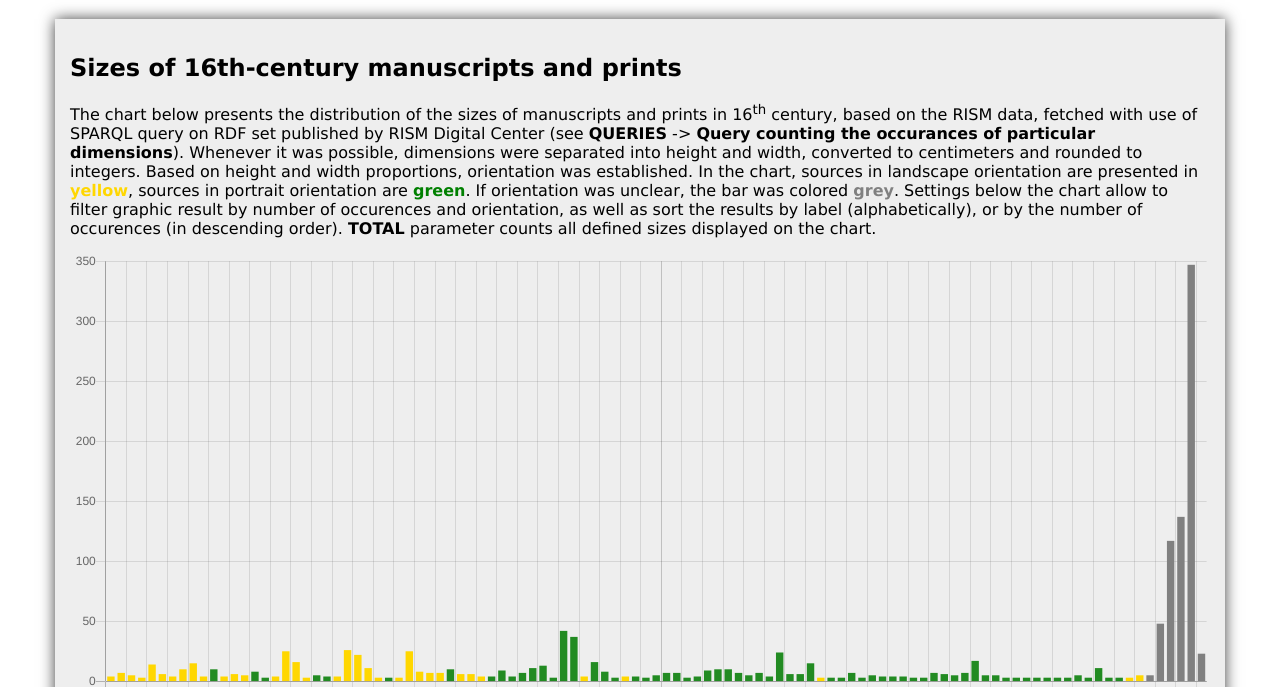
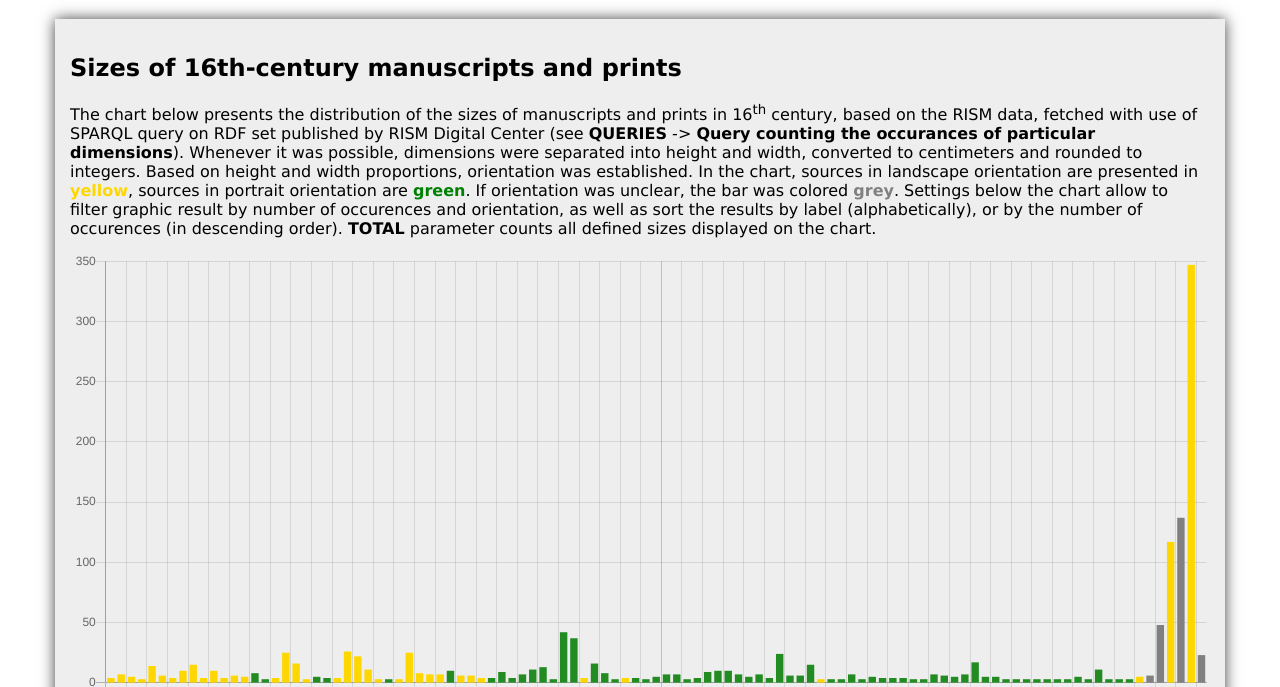
Before and after one commit to jacekiwaszko1/size-matters, a plain HTML site: page index.html in a window 1280 px wide. Both pictures are taken after a click on the element "CHARTS". Shown: the part 113-800 px from the top of the page. Drawn offline with nearby package versions, Linux system fonts and the light colour scheme; no server answers.

Commit message:
functions fixed

```diff
--- a/index.html
+++ b/index.html
@@ -67,7 +67,7 @@ select * where {
 
             </div>
             <div id="count_dimensions_settings" class="chart-settings">
-              <form class="chartsettings-form" action="" method="post" onchange="activateTab('charts', 'nav-charts')">
+              <form class="chartsettings-form" action="" method="post" onchange="activateTab('charts', 'nav-charts', 'count_dimensions_settings')">
                   <p class="label">Sort by:</p>
                   <input type="radio" id="sortby-label" name="sortby" value="label" onchange="toggleChecked('sortby-label')" checked>
                   <label for="sortby-label">label (default)</label>
--- a/size-matters.css
+++ b/size-matters.css
@@ -88,3 +88,11 @@ padding: 15px;
 margin: 15px;
 background-color: #eee;
 }
+
+code {
+  font-size: 18px;
+}
+
+pre {
+  background-color: #eee;
+}
--- a/size-matters.js
+++ b/size-matters.js
@@ -14,7 +14,7 @@ xhr.onload = () => {
     console.log(`Error: ${xhr.status}`);
   }
 };
-console.log(count_dimensions_json);
+//console.log(count_dimensions_json);
 //console.log(count_dimensions_json['results']['bindings'][0]['d']['value'], count_dimensions_json['results']['bindings'][0]['count']['value']);
 
 //get query for counting the dimiensions:
@@ -28,12 +28,12 @@ xhr_count_dimensions_query.onload = () => {
     const data = xhr_count_dimensions_query.response;
     console.log("data: ", data);
     count_dimensions_query = data;
-    //document.getElementById('count_dimensions_code').innerHTML = count_dimensions_query;
+    document.getElementById('count_dimensions_code').innerHTML = htmlSpecialChars(count_dimensions_query);
   } else {
     console.log(`Error: ${xhr_count_dimensions_query.status}`);
   }
 };
-console.log(count_dimensions_query);
+//console.log(count_dimensions_query);
 
 
 if ( window.history.replaceState ) {
@@ -41,7 +41,7 @@ if ( window.history.replaceState ) {
 }
 
 
-function activateTab(tabname, navtab) {
+function activateTab(tabname, navtab, from) {
   console.log(tabname);
   var tabs = document.getElementsByClassName('content-tab');
   for (var i = 0; i < tabs.length; i++) {
@@ -55,13 +55,17 @@ function activateTab(tabname, navtab) {
   tab.classList.remove('hidden');
 
   if (tabname == 'charts') {
-    prepareCountDimensions();
+    if (from == 'count_dimensions_settings') {
+      prepareCountDimensions(from);
+    } else {
+      prepareCountDimensions();
+    }
   }
 }
 
 
 function toggleChecked(id) {
-  console.log(id);
+  //console.log(id);
   if (id == 'sortby-label') {
     document.getElementById('sortby-label').setAttribute('checked', true);
     document.getElementById('sortby-count').removeAttribute('checked');
@@ -70,16 +74,100 @@ function toggleChecked(id) {
     document.getElementById('sortby-label').removeAttribute('checked');
   } else {
     if (document.getElementById(id).hasAttribute('checked')) {
-      console.log('uncheck ', id);
+      //console.log('uncheck ', id);
       document.getElementById(id).removeAttribute('checked');
     } else {
-      console.log('check ', id);
+      //console.log('check ', id);
       document.getElementById(id).setAttribute('checked', true);
     }
   }
 }
 
-function prepareCountDimensions() {
+function htmlSpecialChars(text) {
+    return text
+    .replace(/&/g, "&amp;")
+    .replace(/</g, "&lt;")
+    .replace(/>/g, "&gt;")
+    .replace(/"/g, "&quot;")
+    .replace(/'/g, "&apos;");
+}
+
+function parseDimensions(dimstring) {
+  let dimobj = {
+    'h': 0,
+    'w': 0,
+    'orientation': '',
+    'uniformed': ''
+  };
+
+  //remove all data in parenthesis
+  let repl = / *\([^)]*\)/g;
+  dimstring = dimstring.replace(repl, '');
+
+  //match all dimensions in string
+  let regex = /[0-9]+[,.]?[0-9]? ?[xX] ?[0-9]+[,.]?[0-9]? ?[cm]?m?/g;
+  let matched_dimensions = dimstring.match(regex);
+
+  //no actual dimensions find:
+  if (matched_dimensions == null) {
+    // generalized format information (in 4o, in 8o etc)
+    let nodim_orientation = 'unknown';
+    if (dimstring.match(/^in/) != null ) {
+      let uniformed = 'in-';
+      if (dimstring.match(/[0-9]+/) != null) {
+        uniformed += dimstring.match(/[0-9]+/)[0];
+      } else if (dimstring.match(/fol/) != null) {
+        uniformed += 'fol';
+      }
+      if (dimstring.match(/obl/) != null) {
+        uniformed += 'obl.';
+        nodim_orientation = 'landscape';
+      }
+      dimobj.h = undefined;
+      dimobj.w = undefined;
+      dimobj.orientation = nodim_orientation;
+      dimobj.uniformed = uniformed;
+    // no recognized dimension indication
+    } else {
+      dimobj.h = undefined;
+      dimobj.w = undefined;
+      dimobj.orientation = nodim_orientation;
+      dimobj.uniformed = dimstring.toLowerCase();
+    }
+  // found dimensions in expected format: h x w [unit], eg. 15,5 x 21 cm
+  } else {
+    // take only first of the dimensions
+    let dim = matched_dimensions[0];
+    dim = dim.replace(/^s+/, '').replace(/\s+$/);
+    let h = dim.replace(/ *[xX].*$/, '');
+    let w = dim.replace(/.*[xX] */, '').replace(/[^0-9]*$/, '');
+    h = h.replace(',', '.');
+    w = w.replace(',', '.');
+    if (h > 100 || w > 100) {
+      h = h/10;
+      w = w/10;
+    }
+    let orientation = '';
+    if (h > w) {
+      orientation = 'portrait';
+    } else if (w > h) {
+      orientation = 'landscape';
+    } else {
+      orientation = 'unknown';
+    }
+    uniformed = h + "x" + w;
+    dimobj.h = h;
+    dimobj.w = w;
+    dimobj.orientation = orientation;
+    dimobj.uniformed = uniformed;
+  }
+  //console.log(dimstring, dimobj);
+  return dimobj;
+}
+
+
+
+function prepareCountDimensions(from) {
   //console.log('drawing chars', count_dimensions_json);
   var xValues = [];
   var yValues = [];
@@ -89,86 +177,33 @@ function prepareCountDimensions() {
   for (var i = 0; i < count_dimensions_json['results']['bindings'].length; i++) {
     let bar = count_dimensions_json['results']['bindings'][i];
     xval = bar['d']['value'];
+
+    let dimobj = parseDimensions(xval);
+
     yval = parseInt(bar['count']['value']);
-    repl = / *\([^)]*\)/g;
-    xval = xval.replace(repl, '');
-    regex = /[0-9]+[,.]?[0-9]? ?[xX] ?[0-9]+[,.]?[0-9]? ?[cm]?m?/g;
-    xpos = xval.match(regex);
-    if (xpos == null) {
-      if (xval.match(/^in/) != null ) {
-        dim = 'in-';
-        if (xval.match(/[0-9]+/) != null) {
-          dim += xval.match(/[0-9]+/)[0];
-        } else if (xval.match(/fol/) != null) {
-          dim += 'fol';
-        }
-        if (xval.match(/obl/) != null) {
-          dim += 'obl.';
-        }
-        //console.log(dim);
-        if (dimensions[dim] == undefined) {
-          obj = {'count': yval, 'orientation': 'unknown'};
-          //dimensions[dim]['count'] = yval;
-          //dimensions[dim]['orientation'] = 'unknown';
-          dimensions[dim] = obj;
-        } else {
-          dimensions[dim]['count'] += yval;
-        }
+
+    if (dimobj.h != undefined && dimobj.w != undefined) {
+      let round_h = Math.round(dimobj.h);
+      let round_w = Math.round(dimobj.w);
+      let label = round_h + "x" + round_w;
+      if (dimensions[label] == undefined) {
+        dimensions[label] = {'count': yval, 'orientation': dimobj.orientation};
       } else {
-        //console.warn(xval);
-        if (dimensions[xval] == undefined) {
-          obj = {'count': yval, 'orientation': 'unknown'};
-          dimensions[xval] = obj;
-          //dimensions[xval]['count'] = yval;
-          //dimensions[xval]['orientation'] = 'unknown';
-        } else {
-          dimensions[xval]['count'] += yval;
-        }
+        dimensions[label]['count'] += yval;
       }
-    } else {
-
-      dim = xpos[0];
-      dim = dim.replace(/^s+/, '').replace(/\s+$/);
-      h = dim.replace(/ *[xX].*$/, '');
-      w = dim.replace(/.*[xX] */, '').replace(/[^0-9]*$/, '');
-      h = h.replace(',', '.');
-      w = w.replace(',', '.');
-      if (h > 100 || w > 100) {
-        h = h/10;
-        w = w/10;
-      }
-      h = Math.round(h);
-      w = Math.round(w);
-      //console.log(h, w);
-      let orientation = '';
-      if (h > w) {
-        orientation = 'portrait';
-      } else if (w > h) {
-        orientation = 'landscape';
+    } else if (dimobj.h == undefined || dimobj.w == undefined) {
+      //console.log(dimobj);
+      if (dimensions[dimobj.uniformed] == undefined) {
+        dimensions[dimobj.uniformed] = {'count': yval, 'orientation': dimobj.orientation};
       } else {
-        orientation = 'unknown';
-      }
-
-      unidim = h + "x" + w;
-
-      if (dimensions[unidim] == undefined) {
-        obj = {'count': yval, 'orientation': orientation};
-        //dimensions[unidim]['count'] = yval;
-        //dimensions[unidim]['orientation'] = orientation;
-        dimensions[unidim] = obj;
-      } else {
-        dimensions[unidim]['count'] += yval;
+        dimensions[dimobj.uniformed]['count'] += yval;
       }
     }
 
+  }
 
-    //if (yval > 2) {
-    //  xValues.push(xval);
-    //  yValues.push(yval);
+  //console.log(dimensions);
 
-    //}
-
-  }
   colorcodes = {
     'portrait': 'forestgreen',
     'landscape': 'gold',
@@ -190,7 +225,7 @@ function prepareCountDimensions() {
     orientation_counter[listobj['orientation']] += listobj['count'];
     list.push(listobj);
   }
-  console.log(orientation_counter);
+  //console.log(orientation_counter);
   var orientation_xVals = [];
   var orientation_yVals = [];
   var orientation_colors = [];
@@ -202,7 +237,7 @@ function prepareCountDimensions() {
 
 
   let sortby;
-  console.log(document.getElementById('sortby-label').attributes);
+  //console.log(document.getElementById('sortby-label').attributes);
   if (document.getElementById('sortby-label').hasAttribute('checked')) {
     sortby = 'label';
   } else if (document.getElementById('sortby-count').hasAttribute('checked')) {
@@ -211,7 +246,7 @@ function prepareCountDimensions() {
     sortby = 'label';
   }
 
-  console.log(sortby);
+  //console.log(sortby);
 
   if (sortby == 'label') {
     list.sort((a,b) => (a.label > b.label) ? 1 : ((b.label > a.label) ? -1 : 0));
@@ -222,7 +257,7 @@ function prepareCountDimensions() {
   }
 
   let min_count = document.getElementById('min-count').value;
-  console.log("min_count: ", min_count);
+  //console.log("min_count: ", min_count);
 
   orientation_checkboxes = document.getElementsByClassName('checkbox-count-dimensions-orientation');
   orientations = [];
@@ -249,12 +284,12 @@ function prepareCountDimensions() {
   //barColors = "blue";
   document.getElementById('count-dimensions-counter').innerHTML = counter;
 
-  console.log(orientation_xVals, orientation_yVals, orientation_colors);
+  //console.log(orientation_xVals, orientation_yVals, orientation_colors);
 
   drawChart("count_dimensions_chart", "bar", xValues, yValues, barColors, "16th-century manuscripts and prints sizes", "chart-div");
-  drawChart("count_orientations_chart", "pie", orientation_xVals, orientation_yVals, orientation_colors, "Orientation counter", "piechart-div");
-
-
+  if (from != 'count_dimensions_settings') {
+    drawChart("count_orientations_chart", "pie", orientation_xVals, orientation_yVals, orientation_colors, "Orientation counter", "piechart-div");
+  }
 
 }
 
```
